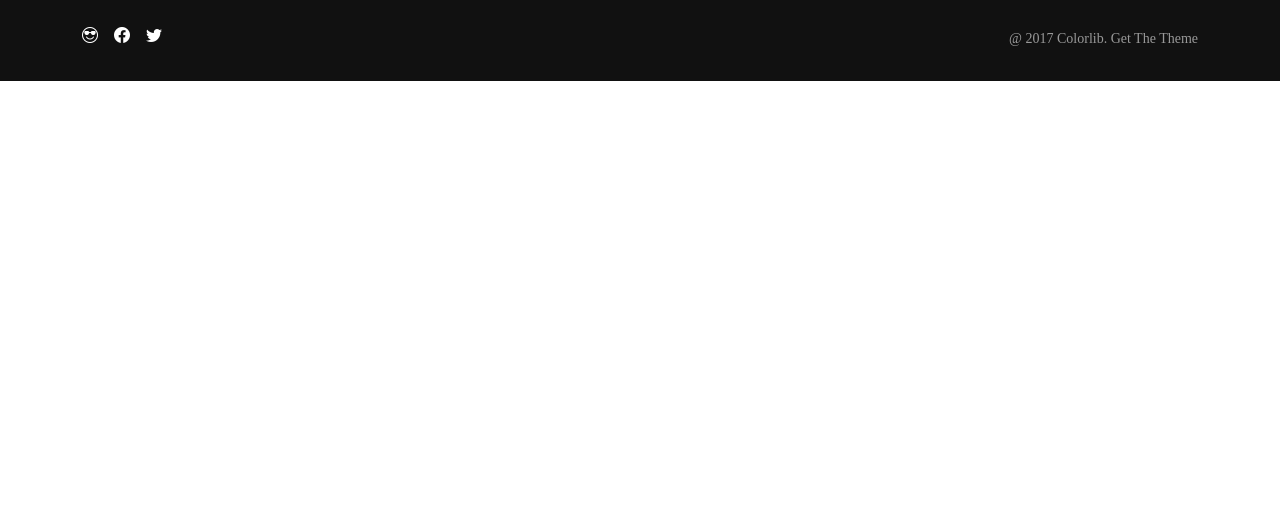
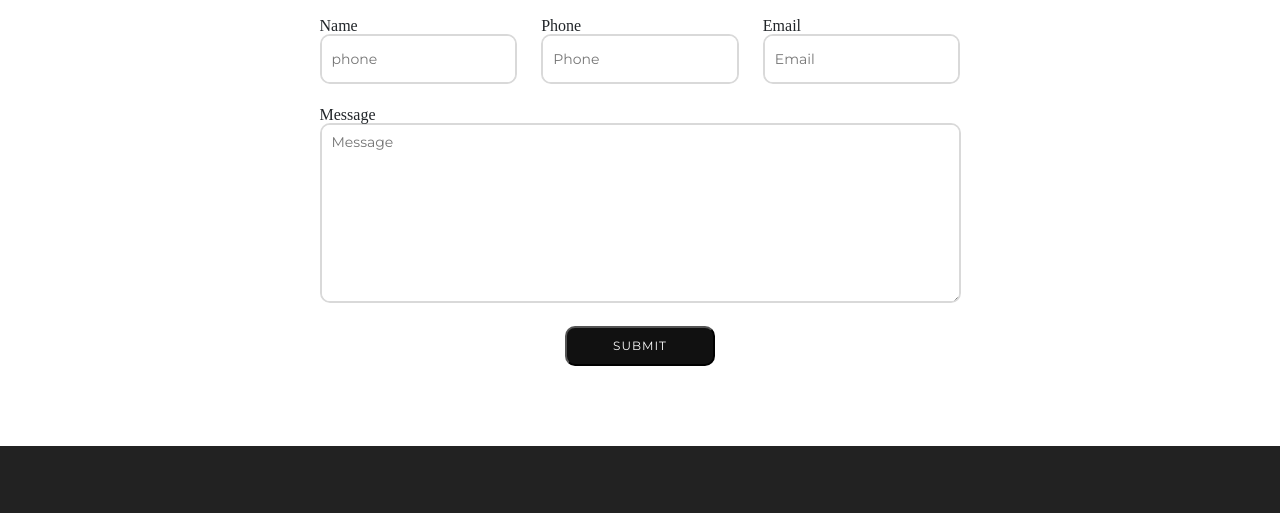
Before and after one commit to Sadiqovilkin/Pato_Restaurant, a plain HTML site: page contact.html in a window 1280 px wide. Shown: the part 1010-1523 px from the top of the page. Before the commit the page ends 1091 px from the top, so only its background shows below. Drawn offline with nearby package versions, Linux system fonts and the light colour scheme.

Commit message:
#contact page finished

```diff
--- /dev/null
+++ b/assets/scss/pages/_contact.scss
@@ -0,0 +1,73 @@
+main{
+    #map{
+        padding: 80px 0;
+    }
+    #contactForm{
+        padding: 80px 0;
+        .reserv_inputs {
+            margin-bottom: 23px;
+
+            span {
+                font-family: Montserrat;
+                font-weight: 400;
+                font-size: 15px;
+                color: #555555;
+            }
+
+            div {
+                width: 100%;
+                height: 50px;
+                border-radius: 10px;
+                border: 2px solid #d9d9d9;
+                overflow: hidden;
+
+                input {
+                    padding: 0 10px;
+                    border: none;
+                    width: 100%;
+                    height: 100%;
+                    font-family: $Montserrat_family;
+                    font-weight: 400;
+                    font-size: 14px;
+                    color: #666666;
+                }
+                textarea{
+                    width: 100%;
+                    height: 180px;
+                    padding:10px;
+                    border: none;
+                    font-family: $Montserrat_family;
+                    font-weight: 400;
+                    font-size: 14px;
+                    color: #666666;
+                }
+            }
+            .txtarea{
+                height: 180px;
+            }
+        }
+        .form_btn {
+            text-align: center;
+
+            button {
+                background: #111111;
+                border-radius: 10px;
+                font-family: Montserrat;
+                font-weight: 400;
+                font-size: 12px;
+                line-height: 1.1;
+                color: white;
+                text-transform: uppercase;
+                letter-spacing: 1px;
+                width: 150px;
+                height: 40px;
+                transition: .4s all;
+
+                &:hover {
+                    background-color: $red_color;
+                    border: none;
+                }
+            }
+        }
+    }
+}
--- a/assets/scss/style.scss
+++ b/assets/scss/style.scss
@@ -10,4 +10,6 @@
 @import "pages/gallery";
 @import "pages/about";
 @import "pages/menu";
+@import "pages/reservation";
+@import "pages/contact";
 @import "layout/footer";
--- a/contact.html
+++ b/contact.html
@@ -54,6 +54,63 @@
         <section id="pages_tittle" style="background-image: url('https://preview.colorlib.com/theme/pato/images/bg-title-page-02.jpg');">
             <div class="tittle_word">
                 <h1>Contact</h1>
+            </div>
+        </section>
+        <section id="map ">
+            <div class="container">
+                <div class="row justify-content-center ">
+                    <div class="col-10">
+                        <div style="width: 100%"><iframe width="100%" height="400" frameborder="0" scrolling="no" marginheight="0" marginwidth="0" src="https://maps.google.com/maps?width=100%25&amp;height=400&amp;hl=en&amp;q=new%20york+(My%20Business%20Name)&amp;t=&amp;z=14&amp;ie=UTF8&amp;iwloc=B&amp;output=embed"><a href="https://www.gps.ie/">gps trackers</a></iframe></div></div>
+                </div>
+            </div>
+        </section>
+        <section id="contactForm">
+            <div class="container">
+                <div class="row justify-content-center ">
+                    <div class="col-lg-7 col-sm-12">
+
+                        <div class="row">
+                            <div class="col-lg-4">
+                                <div class="reserv_inputs">
+                                    <label for="">Name</label>
+                                    <div>
+                                        <input type="text" placeholder="phone">
+                                    </div>
+                                </div>
+                            </div>
+                            <div class="col-lg-4">
+                                <div class="reserv_inputs">
+                                    <label for="">Phone</label>
+                                    <div>
+                                        <input placeholder="Phone" type="tel">
+                                    </div>
+                                </div>
+                            </div>
+                            <div class="col-lg-4">
+
+                                <div class="reserv_inputs">
+                                    <label for="">Email</label>
+                                    <div>
+                                        <input type="email" placeholder="Email">
+                                    </div>
+                                </div>
+                            </div>
+                        </div>
+                    </div>
+                    <div class="col-lg-7">
+                        <div class="reserv_inputs">
+                            <label for="">Message</label>
+                            <div class="txtarea">
+                                <textarea placeholder="Message" name="mesage"  ></textarea>
+                            </div>
+                        </div>
+                    </div>
+                    <div class="col-lg-7">
+                        <div class="form_btn">
+                            <button type="submit">Submit</button>
+                        </div>
+                    </div>
+                </div>
             </div>
         </section>
     </main>
```
Also changed, not shown: 1 other file.
